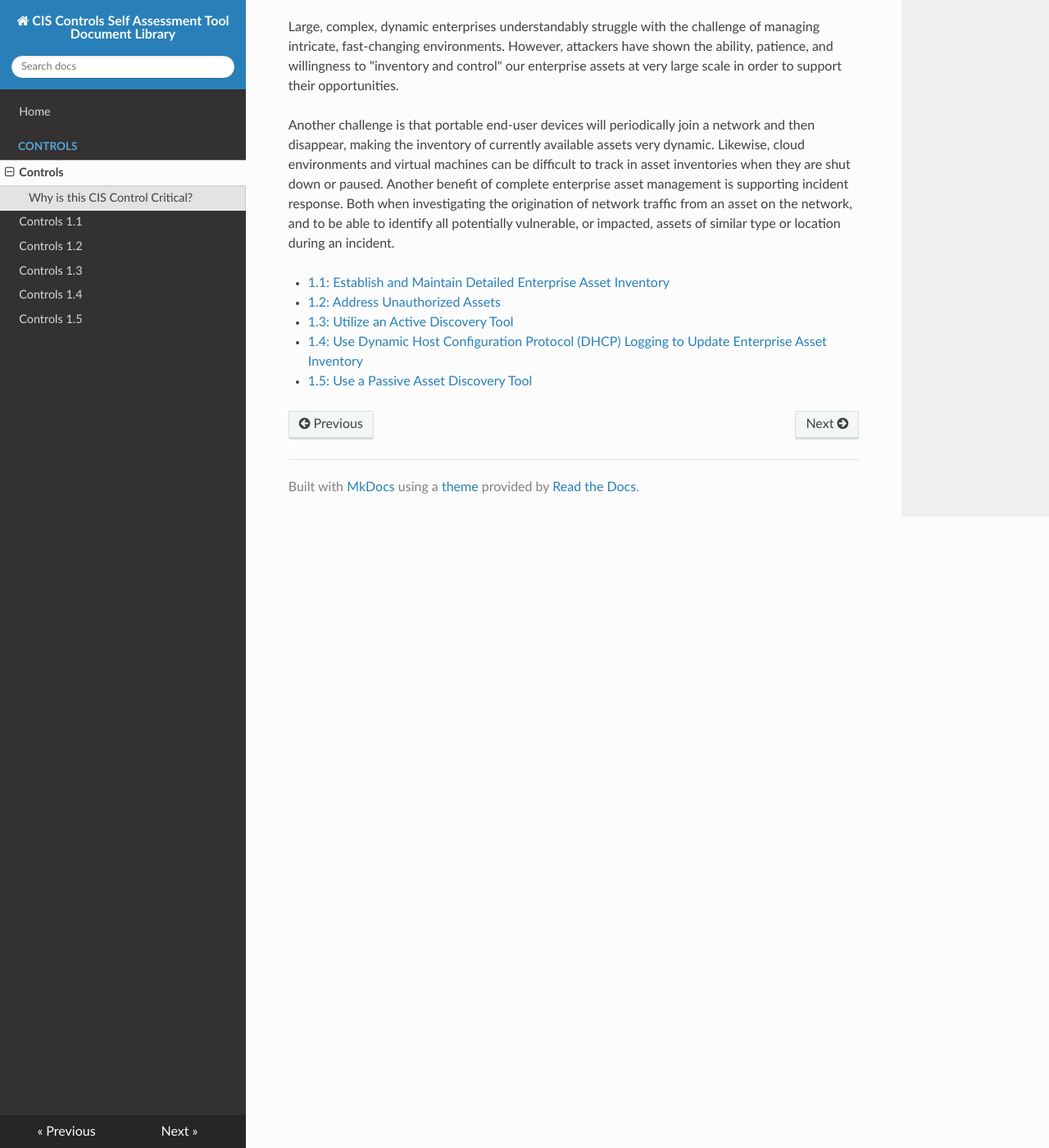
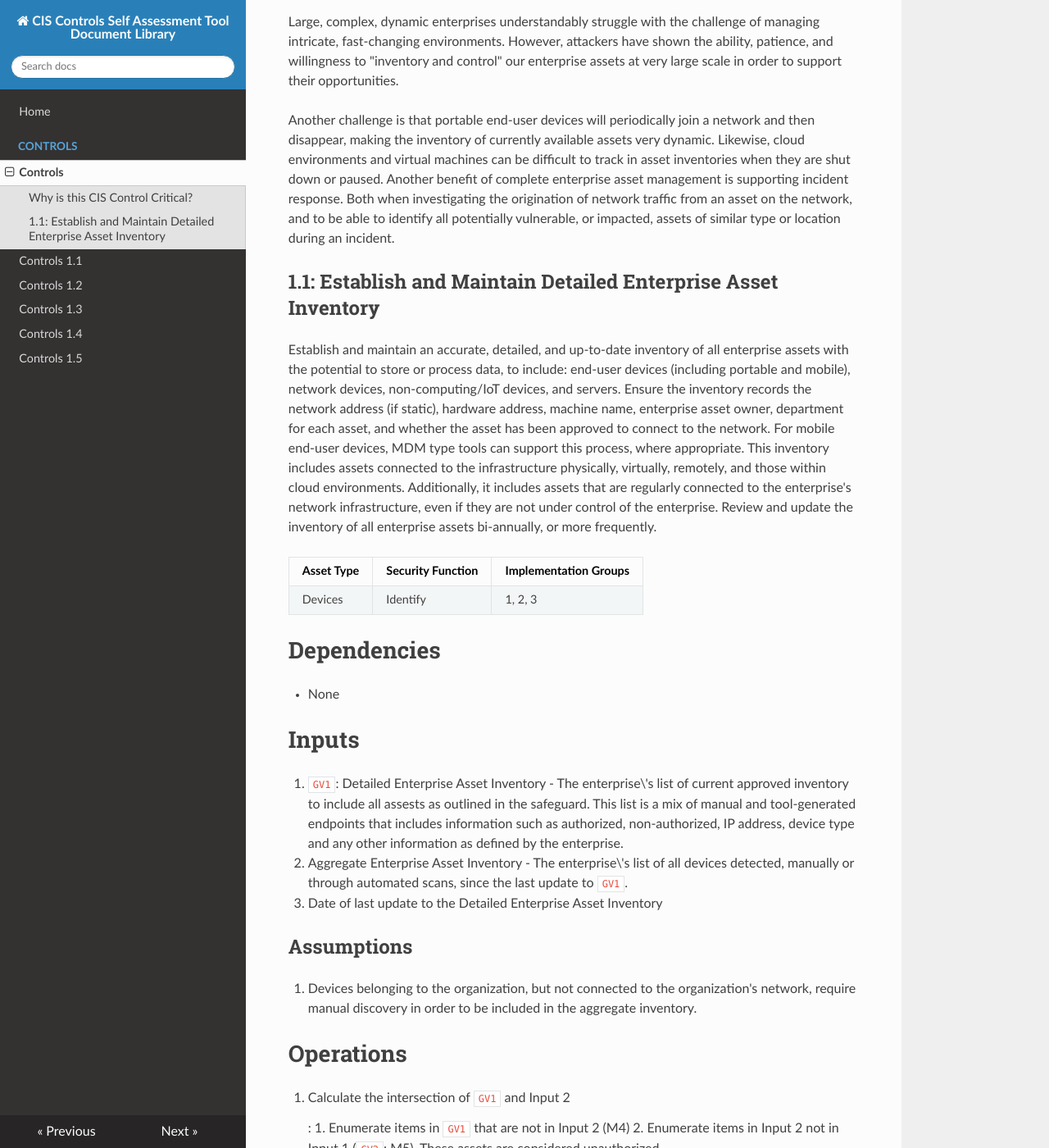
Before and after one commit to pswens/ControlsAssessmentSpecifications, an MkDocs documentation site: the page built from docs/source/Controls.md, in a window 1280 px wide and 1400 px high, scrolled down 808 px. Shown: the whole window at 82% size. Built offline with MkDocs 1.6.1, drawn with Linux system fonts in a browser that asks for light colours; nearby versions of some CDN libraries; some of the changed text lies outside the part shown.

Commit message:
Update Controls.md

```diff
--- a/docs/source/Controls.md
+++ b/docs/source/Controls.md
@@ -10,7 +10,7 @@ to be monitored and protected within the enterprise. This will also
 support identifying unauthorized and unmanaged assets to remove or
 remediate.
 
-## Why is this CIS Control Critical?
+### Why is this CIS Control Critical?
 
 Enterprises cannot defend what they do not know they have. Managed
 control of all enterprise assets also plays a critical role in security
@@ -49,8 +49,114 @@ origination of network traffic from an asset on the network, and to be
 able to identify all potentially vulnerable, or impacted, assets of
 similar type or location during an incident.
 
-- [1.1: Establish and Maintain Detailed Enterprise Asset Inventory](#source/control-1.1.md)
-- [1.2: Address Unauthorized Assets](#source/control-1.2.md)
-- [1.3: Utilize an Active Discovery Tool](#source/control-1.3.md)
-- [1.4: Use Dynamic Host Configuration Protocol (DHCP) Logging to Update Enterprise Asset Inventory](#source/control-1.4.md)
-- [1.5: Use a Passive Asset Discovery Tool](#source/control-1.5.md)
+## 1.1: Establish and Maintain Detailed Enterprise Asset Inventory
+
+Establish and maintain an accurate, detailed, and up-to-date inventory
+of all enterprise assets with the potential to store or process data, to
+include: end-user devices (including portable and mobile), network
+devices, non-computing/IoT devices, and servers. Ensure the inventory
+records the network address (if static), hardware address, machine name,
+enterprise asset owner, department for each asset, and whether the asset
+has been approved to connect to the network. For mobile end-user
+devices, MDM type tools can support this process, where appropriate.
+This inventory includes assets connected to the infrastructure
+physically, virtually, remotely, and those within cloud environments.
+Additionally, it includes assets that are regularly connected to the
+enterprise's network infrastructure, even if they are not under control
+of the enterprise. Review and update the inventory of all enterprise
+assets bi-annually, or more frequently.
+
+Asset Type | Security Function | Implementation Groups
+------------ | ------------- | ------------
+Devices | Identify | 1, 2, 3
+
+
+# Dependencies
+
+-   None
+
+# Inputs
+
+1.  `GV1`: Detailed Enterprise Asset Inventory - The enterprise\'s list
+    of current approved inventory to include all assests as outlined in
+    the safeguard. This list is a mix of manual and tool-generated
+    endpoints that includes information such as authorized,
+    non-authorized, IP address, device type and any other information as
+    defined by the enterprise.
+2.  Aggregate Enterprise Asset Inventory - The enterprise\'s list of all
+    devices detected, manually or through automated scans, since the
+    last update to `GV1`.
+3.  Date of last update to the Detailed Enterprise Asset Inventory
+
+## Assumptions
+
+1.  Devices belonging to the organization, but not connected to the
+    organization's network, require manual discovery in order to be
+    included in the aggregate inventory.
+
+# Operations
+
+1.
+
+    Calculate the intersection of `GV1` and Input 2
+
+    :   1.  Enumerate items in `GV1` that are not in Input 2 (M4)
+        2.  Enumerate items in Input 2 not in Input 1 (`GV2`: M5). These
+            assets are considered unauthorized.
+
+2.
+
+    Check items in Input 1 for complete or missing detailed information
+
+    :   1.  Enumerate items that have complete information (M6)
+        2.  Enumerate items that do not have complete information or
+            missing information (M7).
+
+3.  Calculate the time (in months) since the last update to Input 1 by
+    using current date and Input 4 (M8).
+
+# Measures
+
+-   M1 = `GV1`
+-   M2 = Count of items in Input 2
+-   M3 = Count of items in the intersection of `GV1` and Input 2
+-   M4 = Count of items in `GV1` not found in Input 2
+-   M5 = `GV2`
+-   M6 = Count of items in `GV1` that contain all necessary detailed
+    information
+-   M7 = Count of items in `GV1` that do not contain detailed
+    information
+-   M8 = Months since the last update to `GV1`
+
+# Metrics
+
+-   If M1 is not provided or available, then this safeguard is measured
+    at a 0 and receives a failing score. The other metrics don\'t apply.
+-   If M8 is greater than six months, then this safeguard is measured at
+    a 0 and receives a failing score. The other metrics don\'t apply.
+
+## Accuracy Score
+
++-----------------+---------------------------------------------------+
+| **Metric**      | | What percentage of the aggregate endpoint       |
+|                 |   inventory is accounted for in the current       |
+|                 |   enterprise asset inventory?                     |
++-----------------+---------------------------------------------------+
+| **Calculation** | `M3 / M2`                                         |
++-----------------+---------------------------------------------------+
+
+## Completeness Score
+
++-----------------+---------------------------------------------------+
+| **Metric**      | | What percentage of the current enterprise asset |
+|                 |   inventory contains necessary detailed           |
+|                 |   information?                                    |
++-----------------+---------------------------------------------------+
+| **Calculation** | `M8 / M1`                                         |
++-----------------+---------------------------------------------------+
+
+## Procedural Review
+
+Manual review/rating of the inventory procedures, to include adding and
+removing assets, and the time allowable or expected, after acquisition
+or disposal of assets.
```
